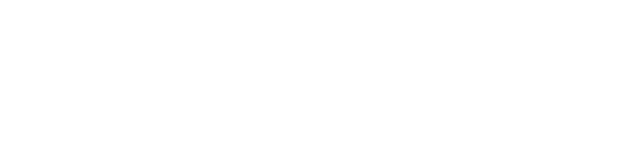
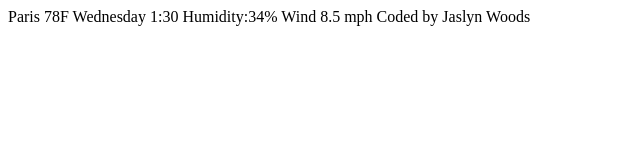
Before and after one commit to JaslynWoods/Weather-App, a plain HTML site: page index.html in a window 1280 px wide. Shown: the whole page, without its empty margins (0-640 px from the left). Drawn offline with Linux system fonts and the light colour scheme.

Commit message:
Update index.html

```diff
--- a/index.html
+++ b/index.html
@@ -8,6 +8,11 @@
   <title>Weather App</title>
 </head>
 <body>
-
+  <form action=""></form>
+  Paris
+  78F
+  Wednesday 1:30
+  Humidity:34% Wind 8.5 mph
+  Coded by Jaslyn Woods
 </body>
 </html>
```
